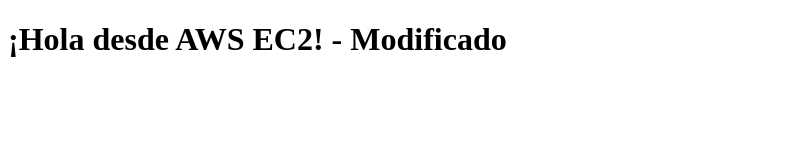
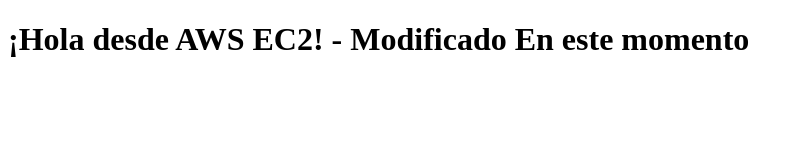
Before and after one commit to JMBOOTCAMP/mi-app-ec2, a plain HTML site: page index.html in a window 1280 px wide. Shown: the whole page, without its empty margins (0-801 px from the left). Drawn offline with Linux system fonts and the light colour scheme.

Commit message:
Actualizando HTML en este momento

```diff
--- a/index.html
+++ b/index.html
@@ -6,6 +6,6 @@
     <title>Mi App en EC2</title>
 </head>
 <body>
-    <h1>¡Hola desde AWS EC2! - Modificado</h1>
+    <h1>¡Hola desde AWS EC2! - Modificado En este momento</h1>
 </body>
 </html>
```
